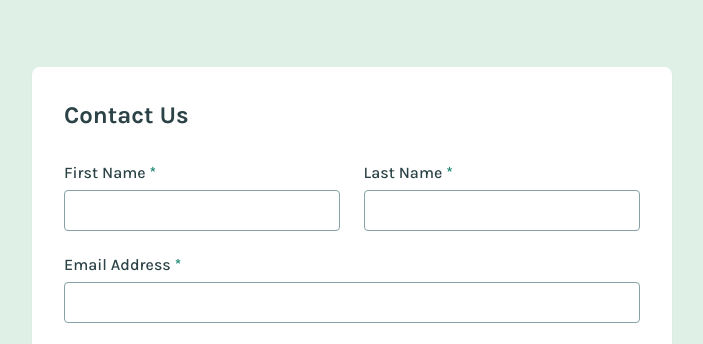
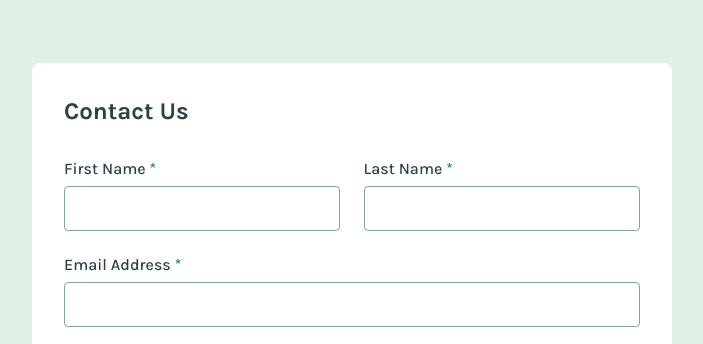
Before and after one commit to Fatomi02/conact-form, a plain HTML site: page index.html in a window 1280 px wide. Shown: the top 344 px of the page, 288-991 px from the left. Drawn offline with Linux system fonts and the light colour scheme.

Commit message:
input zooming

```diff
--- a/style.css
+++ b/style.css
@@ -6,6 +6,14 @@
 }
 
 /* Tag Selector */
+html {
+  -webkit-text-size-adjust: 100%;
+}
+
+input, textarea, select {
+  font-size: 16px;
+}
+
 body {
   background-color: #dff0e7;
   display: flex;
```
